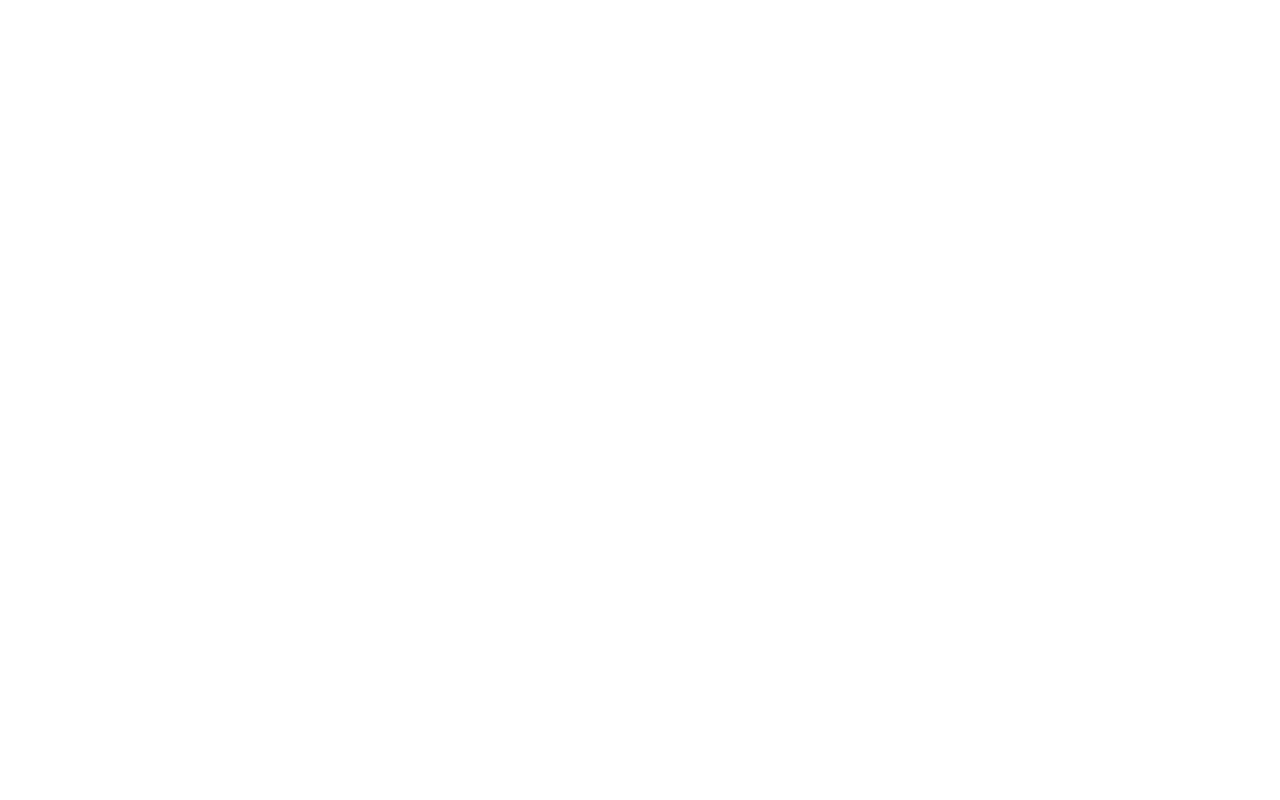
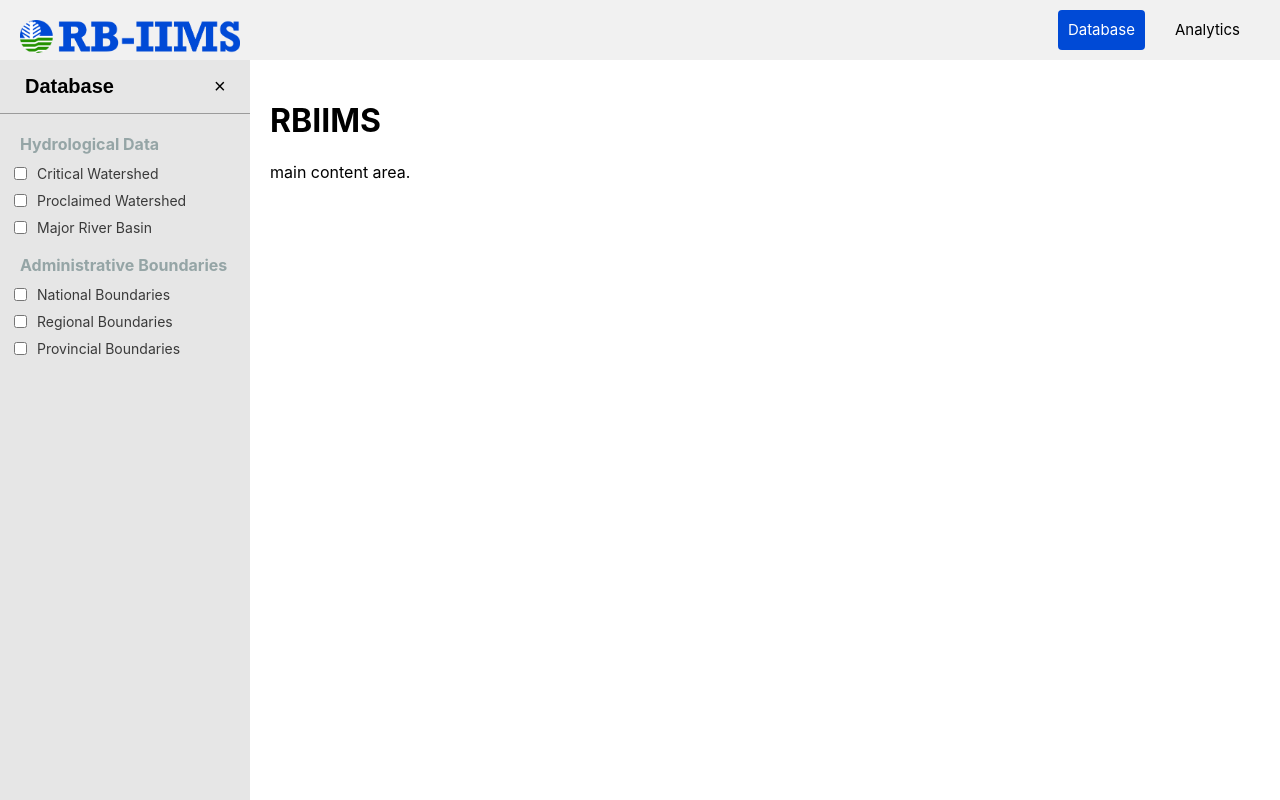
Before and after one commit to geospectrum-ph/RBIIMS-upgrade, a React app in the folder frontend/: page / in a window 1280 px wide. Built offline with nearby package versions, Linux system fonts and the light colour scheme.

Commit message:
initial frontend

```diff
--- a/frontend/public/index.html
+++ b/frontend/public/index.html
@@ -24,7 +24,7 @@
       work correctly both with client-side routing and a non-root public URL.
       Learn how to configure a non-root public URL by running `npm run build`.
     -->
-    <title>React App</title>
+    <title>RBIIMS </title>
   </head>
   <body>
     <noscript>You need to enable JavaScript to run this app.</noscript>
--- a/frontend/src/index.js
+++ b/frontend/src/index.js
@@ -2,11 +2,12 @@ import React from 'react';
 import ReactDOM from 'react-dom/client';
 import './index.css';
 import reportWebVitals from './reportWebVitals';
+import App from './layout/index'
 
 const root = ReactDOM.createRoot(document.getElementById('root'));
 root.render(
   <React.StrictMode>
-    {/* <App /> */}
+    <App />
   </React.StrictMode>
 );
 
--- /dev/null
+++ b/frontend/src/layout/drawer/index.css
@@ -0,0 +1,129 @@
+.sidebar {
+  position: fixed;
+  top: 60px;
+  left: 0;
+  height: calc(100vh - 60px);
+  width: 250px;
+  background-color: #e6e6e6;
+  transition: all 0.3s ease;
+  overflow-y: auto;
+  z-index: 900;
+}
+
+/* Closed state */
+.sidebar:not(.open) {
+  width: 60px;
+}
+
+/* Toggle button styles */
+.toggle-btn {
+  display: flex;
+  align-items: center;
+  background: none;
+  border: none;
+  color: rgb(0, 0, 0);
+  font-size: 16px;
+  cursor: pointer;
+  padding: 15px;
+  width: 100%;
+  position: relative;
+  border-bottom: 1px solid #9b9b9b;
+}
+
+.sidebar-title {
+  font-size: 20px;
+  font-weight: bold;
+  margin-left: 10px;
+  transition: all 0.3s ease;
+  opacity: 1;
+  white-space: nowrap;
+}
+
+.toggle-icon {
+  font-size: 20px;
+  transition: all 0.3s ease;
+padding-left: 100px;
+}
+
+/* When sidebar is closed */
+.sidebar:not(.open) .sidebar-title {
+  opacity: 0;
+  width: 0;
+  margin-left: 0;
+}
+
+.sidebar:not(.open) .toggle-icon {
+  position: absolute;
+  left: -30%;
+  transform: translateX(-50%);
+}
+
+/* Sidebar content */
+.sidebar-content {
+  padding: 10px;
+}
+
+.sub-category {
+  color: #95a5a6;
+  font-size: 16px;
+  font-weight: bold;
+  margin: 0px 0 10px 0;
+  padding-left: 10px;
+  padding-top: 10px;
+  transition: all 0.3s ease;
+}
+
+.sidebar:not(.open) .sub-category {
+  opacity: 0;
+  height: 0;
+  margin: 0;
+  padding: 0;
+}
+
+/* Navigation styles */
+.sidebar-nav {
+  padding: 0;
+  margin: 0;
+}
+
+.sidebar-nav ul {
+  list-style: none;
+  padding: 0;
+  margin: 0;
+}
+
+.sidebar-nav li {
+  margin-bottom: 8px;
+  white-space: nowrap;
+  display: flex;
+  align-items: center;
+}
+
+.sidebar-nav input[type="checkbox"] {
+  margin-right: 10px;
+}
+
+.sidebar-nav label {
+  color: rgb(58, 58, 58);
+  font-size: 14px;
+  cursor: pointer;
+  transition: all 0.3s ease;
+}
+
+.sidebar-nav label:hover {
+  color: #3498db;
+}
+
+/* Hide nav items when closed */
+.sidebar:not(.open) .sidebar-nav {
+  opacity: 0;
+  height: 0;
+  overflow: hidden;
+  transition: opacity 0.2s ease;
+}
+
+.sidebar.open .sidebar-nav {
+  opacity: 1;
+  height: auto;
+  transition: opacity 0.3s ease 0.2s;
+}
--- /dev/null
+++ b/frontend/src/layout/drawer/index.js
@@ -0,0 +1,60 @@
+import React, { useState } from "react";
+import "./index.css";
+
+function Drawer() {
+  const [isOpen, setIsOpen] = useState(true);
+
+  const toggleSidebar = () => {
+    setIsOpen(!isOpen);
+    document.body.classList.toggle("sidebar-open", !isOpen);
+  };
+
+  return (
+    <div className={`sidebar ${isOpen ? "open" : ""}`}>
+      <button className="toggle-btn" onClick={toggleSidebar}>
+        <span className="sidebar-title">Database</span>
+        <span className="toggle-icon">{isOpen ? "×" : "☰"}</span>
+      </button>
+
+      <div className="sidebar-content">
+        <p className="sub-category">Hydrological Data</p>
+        <nav className="sidebar-nav">
+          <ul>
+            <li>
+              <input type="checkbox" id="watershed-critical" name="watershed" value="critical" />
+              <label htmlFor="watershed-critical">Critical Watershed</label>
+            </li>
+            <li>
+              <input type="checkbox" id="watershed-proclaimed" name="watershed" value="proclaimed" />
+              <label htmlFor="watershed-proclaimed">Proclaimed Watershed</label>
+            </li>
+            <li>
+              <input type="checkbox" id="river-basin" name="watershed" value="river-basin" />
+              <label htmlFor="river-basin">Major River Basin</label>
+            </li>
+          </ul>
+        </nav>
+
+        <p className="sub-category">Administrative Boundaries</p>
+        <nav className="sidebar-nav">
+          <ul>
+            <li>
+              <input type="checkbox" id="boundary-national" name="boundary" value="national" />
+              <label htmlFor="boundary-national">National Boundaries</label>
+            </li>
+            <li>
+              <input type="checkbox" id="boundary-regional" name="boundary" value="regional" />
+              <label htmlFor="boundary-regional">Regional Boundaries</label>
+            </li>
+            <li>
+              <input type="checkbox" id="boundary-provincial" name="boundary" value="provincial" />
+              <label htmlFor="boundary-provincial">Provincial Boundaries</label>
+            </li>
+          </ul>
+        </nav>
+      </div>
+    </div>
+  );
+}
+
+export default Drawer;
--- /dev/null
+++ b/frontend/src/layout/header/index.css
@@ -0,0 +1,58 @@
+.header {
+  position: fixed;
+  top: 0;
+  width: 100%;
+  overflow: hidden;
+  background-color: #f1f1f1;
+  padding: 10px 10px;
+  z-index: 1001; /* Higher than sidebar */
+  height: 60px;
+  box-sizing: border-box;
+  background-color: #f1f1f1;
+}
+
+.header a {
+  float: left;
+  color: black;
+  text-align: center;
+  padding: 10px;
+  text-decoration: none;
+  font-size: 15px;
+  line-height: 20px;
+  border-radius: 4px;
+}
+
+.header a.logo {
+  font-size: 25px;
+  font-weight: bold;
+}
+
+.header-right a {
+  margin-right: 20px;
+}
+
+.header-right a:hover {
+  background-color: #ddd;
+  color: black;
+}
+
+.header a.active {
+  background-color: #004AD6;
+  color: white;
+}
+
+.header-right {
+  float: right;
+}
+
+@media screen and (max-width: 500px) {
+  .header a {
+    float: none;
+    display: block;
+    text-align: left;
+  }
+
+  .header-right {
+    float: none;
+  }
+}
--- /dev/null
+++ b/frontend/src/layout/header/index.js
@@ -0,0 +1,23 @@
+import React from "react";
+import "./index.css";
+import Logo from "../../assets/logo_rbiims.png";
+
+function Header() {
+  return (
+    <>
+      <div className="header">
+        <a href="#" className="logo">
+          <img src={Logo} alt="Company Logo" width="220" />
+        </a>
+        <div className="header-right">
+          <a className="active" href="#home">
+            Database
+          </a>
+          <a href="#">Analytics</a>
+        </div>
+      </div>
+    </>
+  );
+}
+
+export default Header;
--- /dev/null
+++ b/frontend/src/layout/index.css
@@ -0,0 +1,53 @@
+.app-container {
+  display: flex;
+  flex-direction: column;
+  min-height: 100vh;
+}
+
+.header {
+  position: fixed;
+  top: 0;
+  width: 100%;
+  height: 60px;
+  background-color: #f1f1f1;
+  z-index: 1000;
+}
+
+.content-wrapper {
+  display: flex;
+  flex: 1;
+  margin-top: 60px;
+}
+
+.main-content {
+  flex: 1;
+  padding: 20px;
+  transition: margin-left 0.3s ease;
+  margin-left: 250px; /* Changed from 60px to 250px for default open */
+}
+
+/* Updated this selector to handle both cases */
+.sidebar:not(.open) ~ .main-content {
+  margin-left: 60px;
+}
+
+@media (max-width: 768px) {
+  /* Start closed on mobile by default */
+  .sidebar {
+    width: 0;
+    transform: translateX(-100%);
+  }
+
+  .sidebar.open {
+    width: 250px;
+    transform: translateX(0);
+  }
+
+  .main-content {
+    margin-left: 0;
+  }
+
+  .sidebar-open .main-content {
+    transform: translateX(250px);
+  }
+}
--- a/frontend/src/layout/index.js
+++ b/frontend/src/layout/index.js
@@ -0,0 +1,19 @@
+import React from "react";
+import Header from "./header/index";
+import Drawer from './drawer/index';
+import MainContent from './main/index';
+import "./index.css";
+
+function Layout() {
+  return (
+    <div className="app-container">
+      <Header />
+      <div className="content-wrapper">
+        <Drawer />
+        <MainContent />
+      </div>
+    </div>
+  );
+}
+
+export default Layout;
--- /dev/null
+++ b/frontend/src/layout/main/index.css
@@ -0,0 +1,3 @@
+.main-content{
+    background-color: #ffffff    ;
+}
--- /dev/null
+++ b/frontend/src/layout/main/index.js
@@ -0,0 +1,13 @@
+import React from "react";
+import "./index.css";
+
+function Main() {
+  return (
+    <main className="main-content">
+      <h1>RBIIMS</h1>
+      <p>main content area.</p>
+    </main>
+  );
+}
+
+export default Main;
```
Also changed, not shown: frontend/src/assets/logo_rbiims.png (added).
